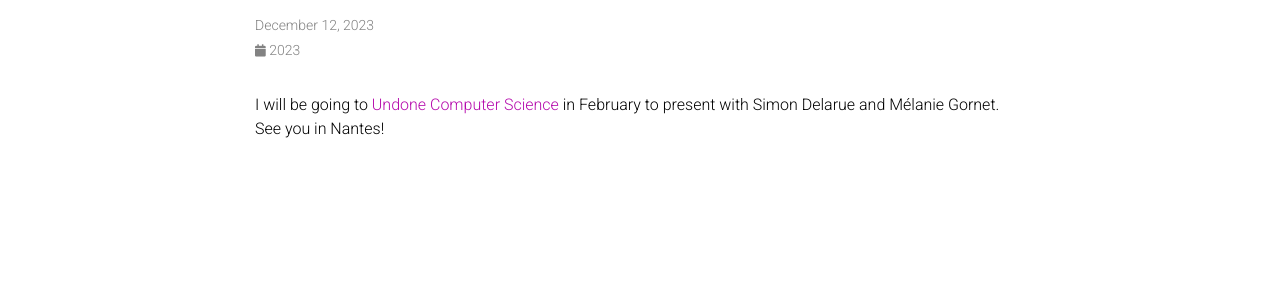
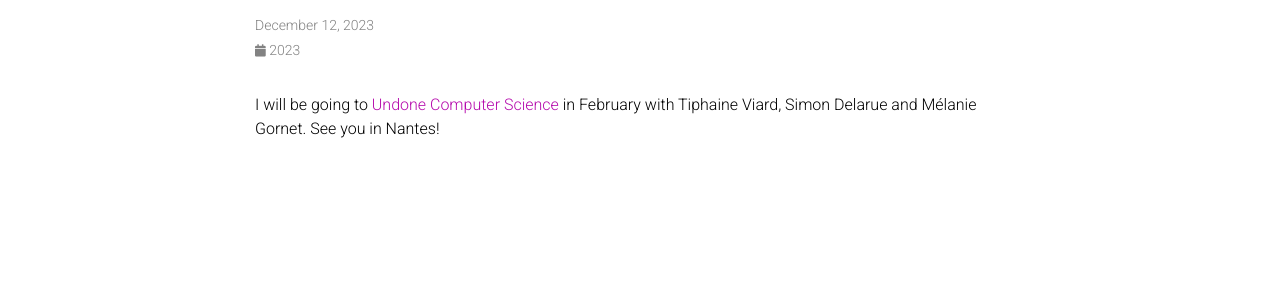
Before and after one commit to MBoritchev/page-perso-TP, a Jekyll site: the page built from _news/undonecs_dec2023.md, in a window 1280 px wide. Shown: the part 146-434 px from the top of the page. Built offline with Jekyll 4.4.1, drawn with Linux system fonts in a browser that asks for light colours; full-size pictures stand in for the smaller copies a plugin makes; comment, search, counter and statistics services are not loaded; a style sheet for code colours, icons or effects is not loaded.

```diff
--- a/_bibliography/papers.bib
+++ b/_bibliography/papers.bib
@@ -20,6 +20,7 @@
 }
 
 @inproceedings{boritchev2023error,
+  abbr={IWCS 2023},
   title={Error Exploration for Automatic Abstract Meaning Representation Parsing},
   author={Boritchev, Maria and Heinecke, Johannes},
   booktitle={15th International Conference on Computational Semantics},
@@ -37,6 +38,7 @@
 }
 
 @inproceedings{boritchev2022multi,
+  abbr={LREC 2022},
   title={A Multi-Party Dialogue Ressource in French},
   author={Boritchev, Maria and Amblard, Maxime},
   booktitle={Proceedings of the Thirteenth Language Resources and Evaluation Conference},
@@ -46,6 +48,7 @@
 }
 
 @inproceedings{amblard2021inquisitive,
+  abbr={LACL 2021},
   title={An inquisitive account of wh-questions through event semantics},
   author={Amblard, Maxime and Boritchev, Maria and de Groote, Philippe},
   booktitle={LACL 2021-Logical Aspects of Computational Linguistics},
--- a/_news/undonecs_dec2023.md
+++ b/_news/undonecs_dec2023.md
@@ -4,4 +4,4 @@ date: 2023-12-12 09:00:00+0100
 inline: true
 ---
 
-I will be going to [Undone Computer Science](https://undonecs.sciencesconf.org/) in February to present with Simon Delarue and Mélanie Gornet. See you in Nantes!
+I will be going to [Undone Computer Science](https://undonecs.sciencesconf.org/) in February with Tiphaine Viard, Simon Delarue and Mélanie Gornet. See you in Nantes!
```
